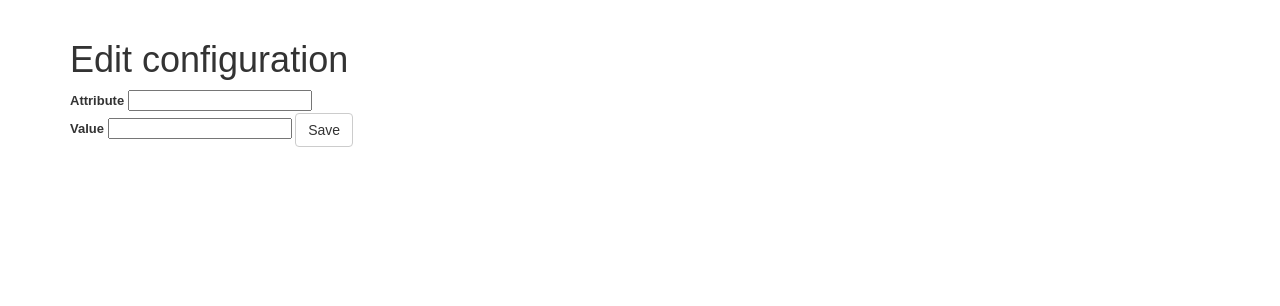
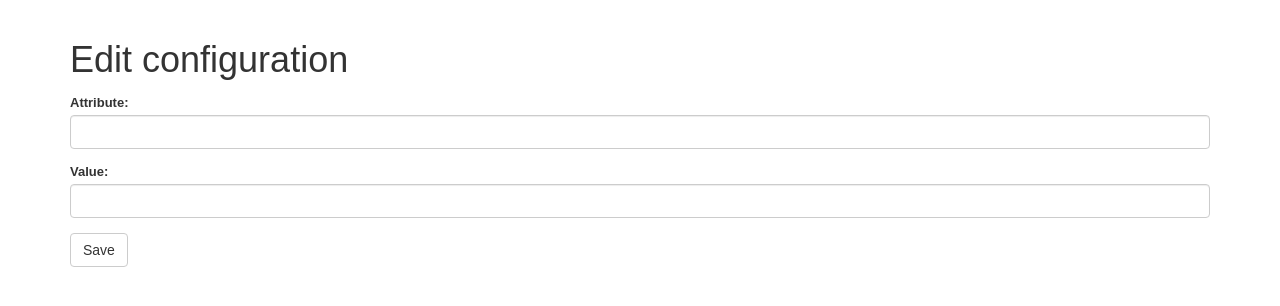
Before and after one commit to deVinnnie/python-sensor-server, a Django app: template webservice/data/templates/data/sensorconfiguration-detail.html in a window 1280 px wide. Shown: the part 103-409 px from the top of the page. Run offline with Django 3.2, Linux system fonts and the light colour scheme; the template is opened without the code that fills it, so the values that code supplies are empty; some libraries are stand-ins or nearby versions.

Commit message:
Finish edit sensor config

```diff
--- a/webservice/data/templates/data/gateway-detail.html
+++ b/webservice/data/templates/data/gateway-detail.html
@@ -251,6 +251,8 @@
                                             <tr>
                                                 <th>Attribute</th>
                                                 <th>Value</th>
+                                                <th>Edit</th>
+                                                <th>Delete</th>
                                             </tr>
                                         </thead>
                                         <tbody>
@@ -258,6 +260,8 @@
                                             <tr>
                                                 <td>{{ conf.attribute }}</td>
                                                 <td>{{ conf.value }}</td>
+                                                <td><p data-placement="top" data-toggle="tooltip" title="Edit">
+                                                    <a class="btn btn-primary btn-xs" data-title="Edit" href="{% url 'sensorconfiguration-edit' gateway_id sensor.sensor_id conf.id %}"><span class="glyphicon glyphicon-pencil"></span></a></p></td>
                                             </tr>
                                             {% endfor %}
                                         </tbody>
--- a/webservice/data/templates/data/sensorconfiguration-detail.html
+++ b/webservice/data/templates/data/sensorconfiguration-detail.html
@@ -4,19 +4,19 @@
 
 {% block content %}
 <h1>Edit configuration</h1>
-<form action="/rest/gateways/{{ gateway }}/sensors/{{ sensor }}/config/{{ id }}/" method="PUT">
-    <!--{% csrf_token %}-->
-
-    <input type="hidden" name="sensor" value="{{ sensor }}"/>
-
-    <label>Attribute</label>
-    <input type="text" name="attribute" value="{{ attribute }}"/>
-
-    <br/>
-
-    <label>Value</label>
-    <input type="text" name="value" value="{{ value }}"/>
-
+<form action="/rest/gateways/{{ gateway }}/sensors/{{ sensor }}/config/{{ id }}/" role="form" method="PUT">
+    {% csrf_token %}
+    <div class="form-group">
+        <input type="hidden" name="sensor" value="{{ sensor }}"/>
+    </div>
+    <div class="form-group">
+        <label for="attribute">Attribute:</label>
+        <input name="attribute" id="attribute" class="form-control" type="text" value="{{ attribute }}">
+    </div>
+    <div class="form-group">
+        <label for="value">Value:</label>
+        <input name="value" id="value" class="form-control" type="text" value="{{ value }}">
+    </div>
     <button type="submit" class="btn btn-default">Save</button>
 </form>
 
```
Also changed, not shown: webservice/data/templates/data/gateway-update.html (+1 -7 lines), webservice/rest/views.py (+7 -0 lines).
